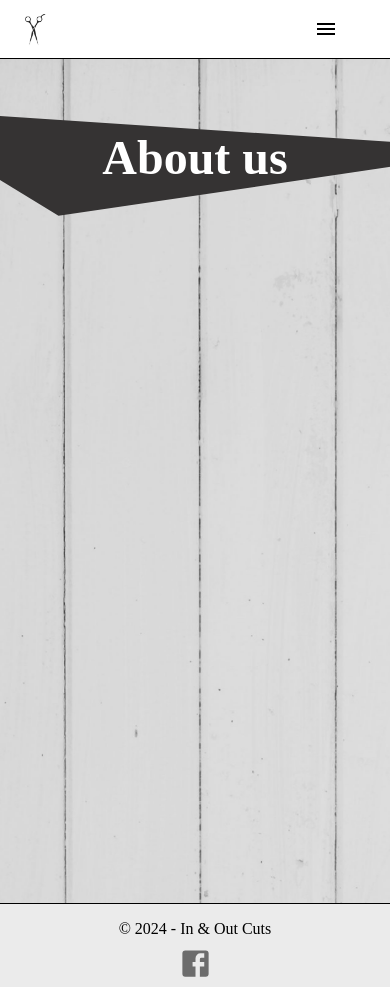
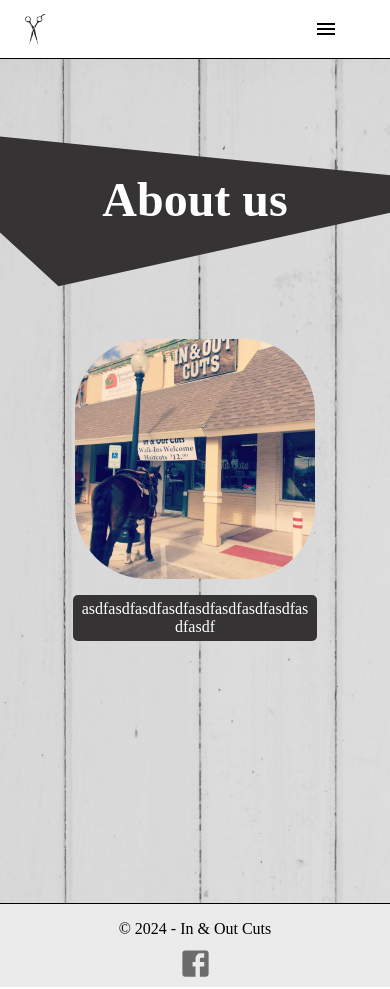
Before and after one commit to JMSONNE/In-Out, a React (Vite) app: page / in a window 390 px wide. Built offline with nearby package versions, Linux system fonts and the light colour scheme.

Commit message:
added about us content and layout

```diff
--- a/src/Components/Home.jsx
+++ b/src/Components/Home.jsx
@@ -9,6 +9,16 @@ const Home = () => {
                 <div className="about-us-banner">
                     <h1 className="about-us-banner-text">About us</h1>
                 </div>
+
+                {/* About us content */}
+                <div className='about-us-content'>
+                    <img src="src\assets\image.png"
+                        alt=""
+                        className="homepage-image"
+                    />
+                    <p className="about-us-text">asdfasdfasdfasdfasdfasdfasdfasdfasdfasdf</p>
+                </div>
+
             </section>
         </>
     )
--- a/src/index.css
+++ b/src/index.css
@@ -56,9 +56,6 @@ body {
   background-image: url("./assets/background.jpeg");
   background-size: cover;
   background-position: center;
-  display: flex;
-  justify-content: center;
-  align-content: center;
   padding-top: 1rem;
 }
 .main-page-text {
@@ -74,10 +71,41 @@ body {
   display: flex;
   justify-content: center;
   align-items: center;
-  height: 20%;
+  height: 30%;
   width: 100%;
   background-color: #353333;
   clip-path: polygon(130% 45%, 15% 85%, -30% 20%);
+  margin-bottom: 1rem;
+}
+.about-us-content {
+  display: flex;
+  justify-content: space-evenly;
+  width: 100%;
+}
+.about-us-layout {
+  display: flex;
+  justify-content: center;
+  align-items: flex-start;
+  flex-direction: column;
+  width: 100%;
+  height: 50%;
+}
+.about-us-text {
+  height: 15vh;
+  font-family: "quicksand";
+  background-color: #353333;
+  color: white;
+  border-radius: 5px;
+  padding: 0.2rem;
+  box-sizing: content-box;
+  overflow-wrap: break-word;
+  width: 30vw;
+  text-align: center;
+}
+.homepage-image {
+  height: auto;
+  width: 22rem;
+  border-radius: 30%;
 }
 /* End of home page */
 
@@ -175,6 +203,30 @@ body {
   .avatar {
     display: none;
   }
+  .about-us-content {
+    display: flex;
+    flex-direction: column;
+    align-items: center;
+    width: 100%;
+    height: 20%;
+  }
+  .about-us-text {
+    height: 10vh;
+    font-family: "quicksand";
+    background-color: #353333;
+    color: white;
+    border-radius: 5px;
+    padding: 0.3rem;
+    box-sizing: content-box;
+    width: 60vw;
+    text-align: center;
+    margin-top: 1rem;
+  }
+  .homepage-image {
+    height: auto;
+    width: 15rem;
+    border-radius: 30%;
+  }
 }
 @media (max-width: 545px) {
   .avatar {
```
Also changed, not shown: src/assets/image.png (added).
